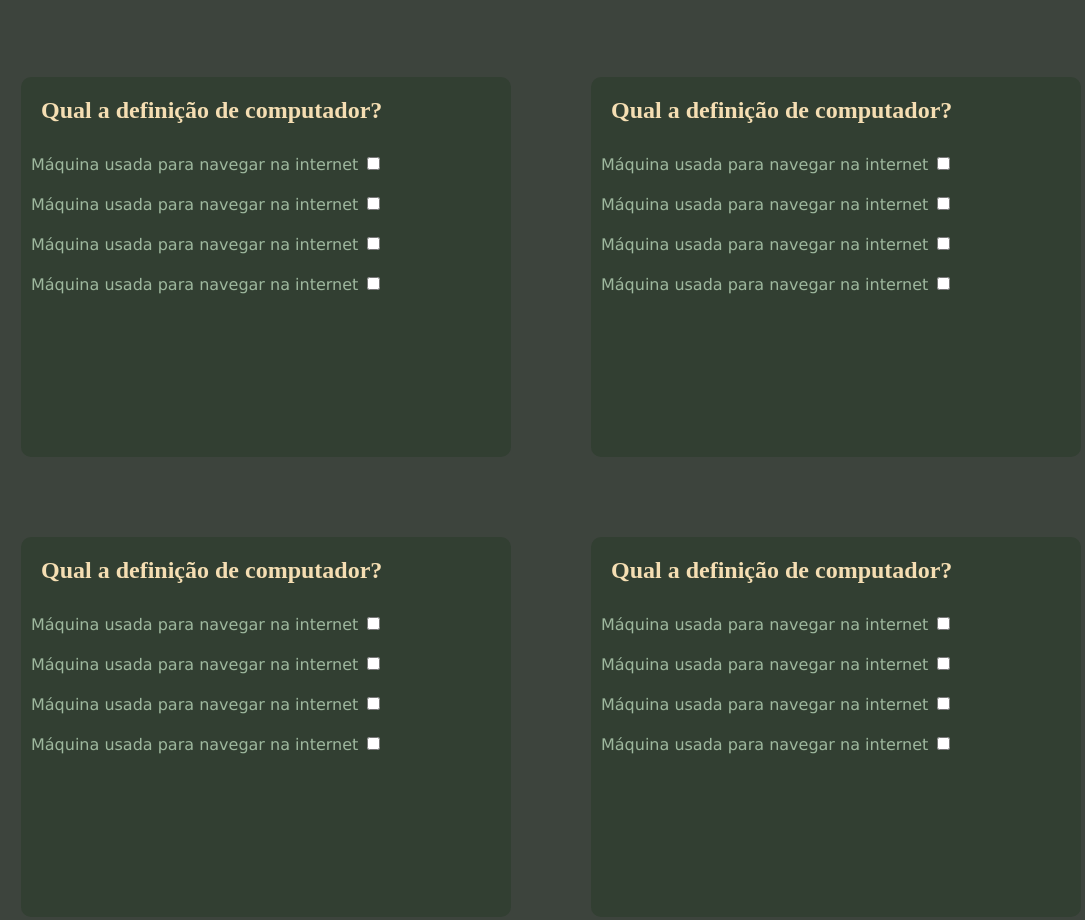
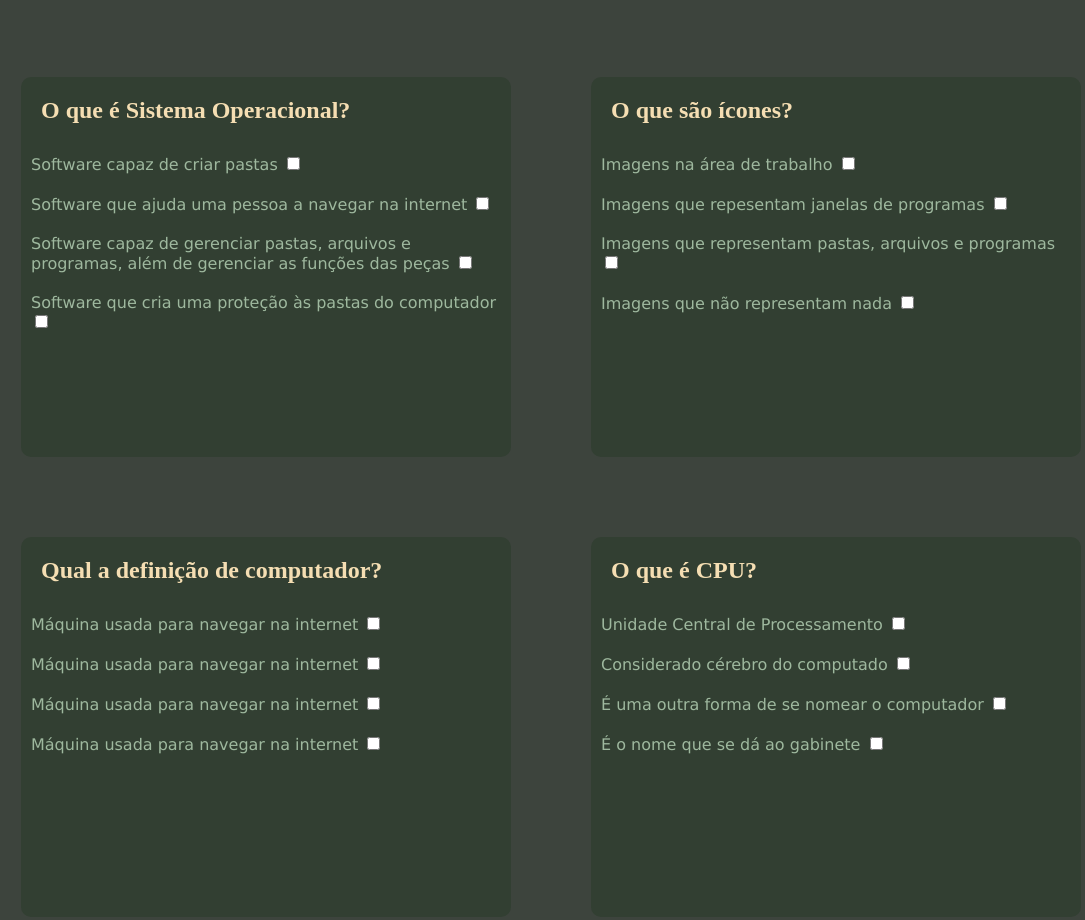
Before and after one commit to Jnfagundes/Avalia-es-de-inform-tica, a plain HTML site: page public/microinformatica.html in a window 1280 px wide. Shown: the part 3332-4252 px from the top of the page, without its empty margins (27-1112 px from the left). Drawn offline with Linux system fonts and the light colour scheme.

Commit message:
Criação das perguntas e das respostas

```diff
--- a/public/microinformatica.html
+++ b/public/microinformatica.html
@@ -329,21 +329,42 @@
 
         </article>
         <article>
-            <h2>Qual a definição de computador?</h2>
+            <h2>O que é Sistema Operacional?</h2>
                 <div class="questao">
-                    <label for="resp">Máquina usada para navegar na internet</label>
+                    <label for="resp">Software capaz de criar pastas</label>
                     <input type="checkbox" class="resp">
                 </div>
                 <div class="questao">
-                    <label for="resp">Máquina usada para navegar na internet</label>
+                    <label for="resp">Software que ajuda uma pessoa a navegar na internet </label>
                     <input type="checkbox" class="resp">
                 </div>
                 <div class="questao">
-                    <label for="resp">Máquina usada para navegar na internet</label>
+                    <label for="resp">Software capaz de gerenciar pastas, arquivos e programas, além de gerenciar as funções das peças</label>
                     <input type="checkbox" class="resp">
                 </div>
                 <div class="questao">
-                    <label for="resp">Máquina usada para navegar na internet</label>
+                    <label for="resp">Software que cria uma proteção às pastas do computador</label>
+                    <input type="checkbox" class="resp">
+                </div>
+
+
+        </article>
+        <article>
+            <h2>O que são ícones?</h2>
+                <div class="questao">
+                    <label for="resp">Imagens na área de trabalho</label>
+                    <input type="checkbox" class="resp">
+                </div>
+                <div class="questao">
+                    <label for="resp">Imagens que repesentam janelas de programas</label>
+                    <input type="checkbox" class="resp">
+                </div>
+                <div class="questao">
+                    <label for="resp">Imagens que representam pastas, arquivos e programas</label>
+                    <input type="checkbox" class="resp">
+                </div>
+                <div class="questao">
+                    <label for="resp">Imagens que não representam nada</label>
                     <input type="checkbox" class="resp">
                 </div>
 
@@ -371,42 +392,21 @@
 
         </article>
         <article>
-            <h2>Qual a definição de computador?</h2>
+            <h2>O que é CPU?</h2>
                 <div class="questao">
-                    <label for="resp">Máquina usada para navegar na internet</label>
+                    <label for="resp">Unidade Central de Processamento</label>
                     <input type="checkbox" class="resp">
                 </div>
                 <div class="questao">
-                    <label for="resp">Máquina usada para navegar na internet</label>
+                    <label for="resp">Considerado cérebro do computado</label>
                     <input type="checkbox" class="resp">
                 </div>
                 <div class="questao">
-                    <label for="resp">Máquina usada para navegar na internet</label>
+                    <label for="resp">É uma outra forma de se nomear o computador</label>
                     <input type="checkbox" class="resp">
                 </div>
                 <div class="questao">
-                    <label for="resp">Máquina usada para navegar na internet</label>
-                    <input type="checkbox" class="resp">
-                </div>
-
-
-        </article>
-        <article>
-            <h2>Qual a definição de computador?</h2>
-                <div class="questao">
-                    <label for="resp">Máquina usada para navegar na internet</label>
-                    <input type="checkbox" class="resp">
-                </div>
-                <div class="questao">
-                    <label for="resp">Máquina usada para navegar na internet</label>
-                    <input type="checkbox" class="resp">
-                </div>
-                <div class="questao">
-                    <label for="resp">Máquina usada para navegar na internet</label>
-                    <input type="checkbox" class="resp">
-                </div>
-                <div class="questao">
-                    <label for="resp">Máquina usada para navegar na internet</label>
+                    <label for="resp">É o nome que se dá ao gabinete</label>
                     <input type="checkbox" class="resp">
                 </div>
 
```
